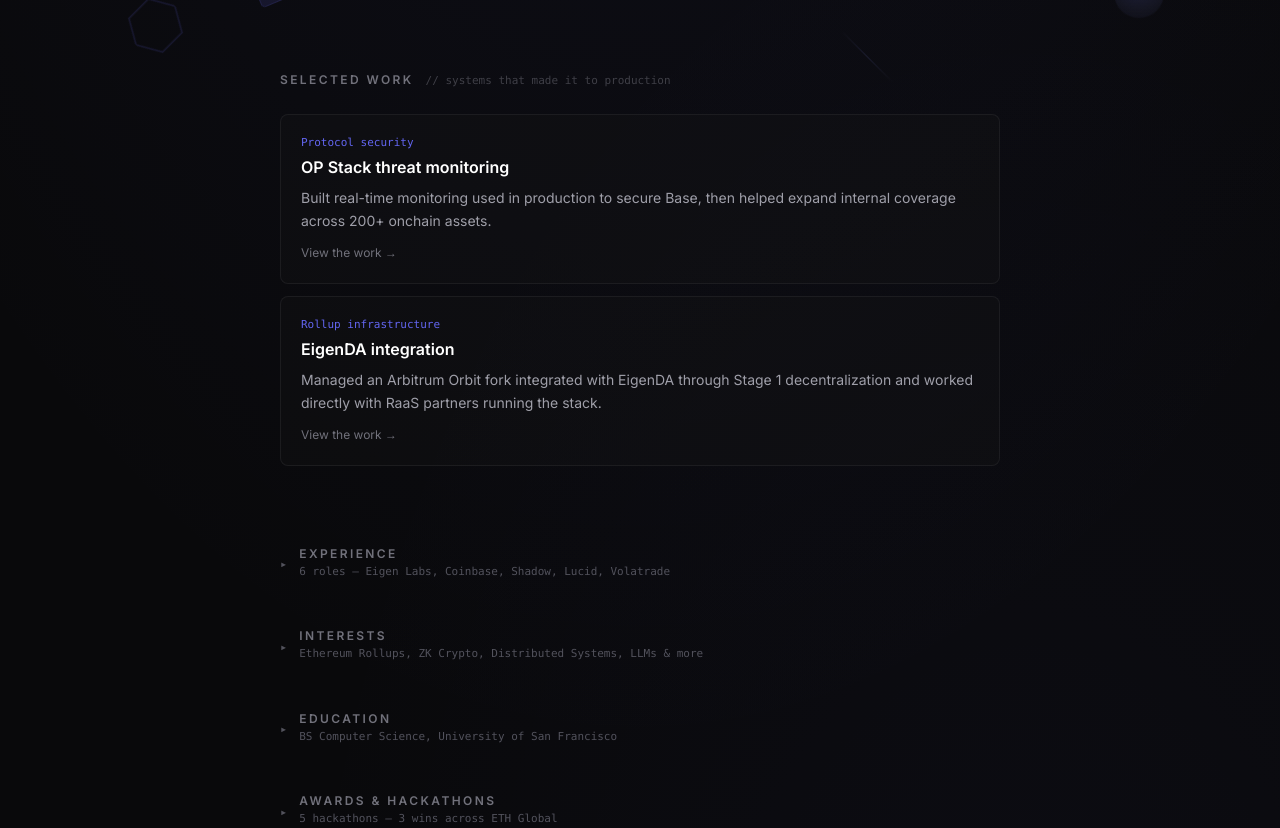
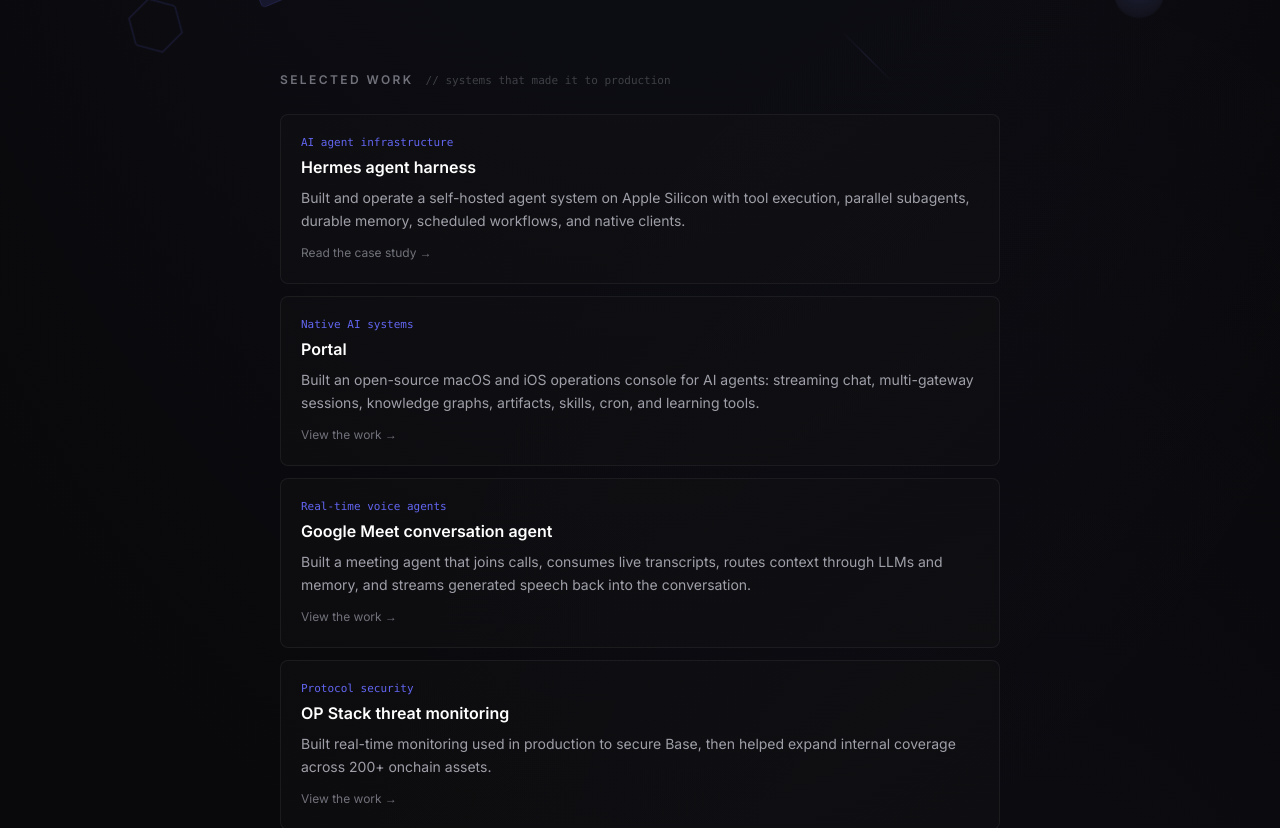
Before and after one commit to ethenotethan/personal-site, a Next.js app: page / in a window 1280 px wide. Shown: the part 640-1468 px from the top of the page. Built offline with nearby package versions, Linux system fonts and the light colour scheme.

Commit message:
feature AI projects in selected work

```diff
--- a/src/app/page.tsx
+++ b/src/app/page.tsx
@@ -55,16 +55,28 @@
 
 const selectedWork = [
   {
+    eyebrow: "AI agent infrastructure",
+    title: "Hermes agent harness",
+    desc: "Built and operate a self-hosted agent system on Apple Silicon with tool execution, parallel subagents, durable memory, scheduled workflows, and native clients.",
+    href: "/writing/agent-harness-lessons",
+  },
+  {
+    eyebrow: "Native AI systems",
+    title: "Portal",
+    desc: "Built an open-source macOS and iOS operations console for AI agents: streaming chat, multi-gateway sessions, knowledge graphs, artifacts, skills, cron, and learning tools.",
+    href: "https://ethenotethan.github.io/portal/",
+  },
+  {
+    eyebrow: "Real-time voice agents",
+    title: "Google Meet conversation agent",
+    desc: "Built a meeting agent that joins calls, consumes live transcripts, routes context through LLMs and memory, and streams generated speech back into the conversation.",
+    href: "https://github.com/ethenotethan/gmeet-pipeline",
+  },
+  {
     eyebrow: "Protocol security",
     title: "OP Stack threat monitoring",
     desc: "Built real-time monitoring used in production to secure Base, then helped expand internal coverage across 200+ onchain assets.",
     href: "https://blog.base.org/embracing-optimism-with-pessimism",
-  },
-  {
-    eyebrow: "Rollup infrastructure",
-    title: "EigenDA integration",
-    desc: "Managed an Arbitrum Orbit fork integrated with EigenDA through Stage 1 decentralization and worked directly with RaaS partners running the stack.",
-    href: "https://www.eigencloud.xyz/",
   },
 ];
 
```
Also changed, not shown: public/llms-full.txt, public/llms.txt.
